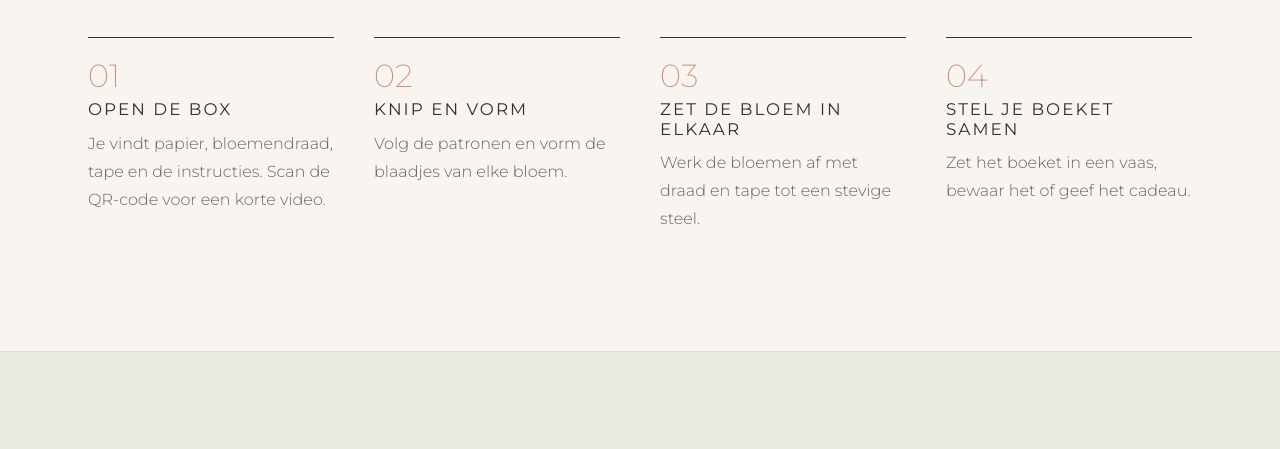
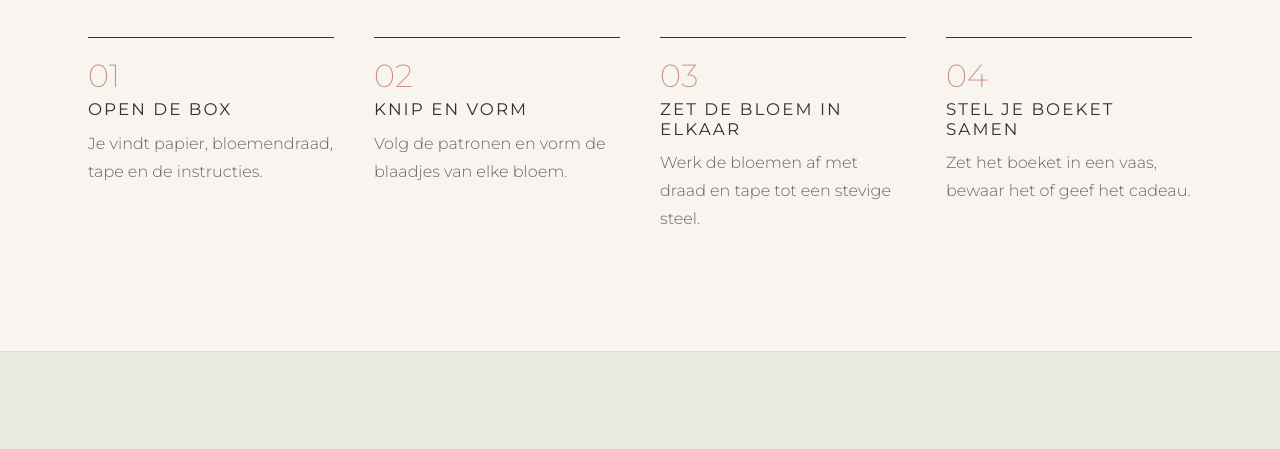
Before and after one commit to b-man9470/bloemig, a plain HTML site: page index.html in a window 1280 px wide. Shown: the part 2280-2729 px from the top of the page. Drawn offline with Linux system fonts and the light colour scheme.

Commit message:
tekstuele fix

```diff
--- a/index.html
+++ b/index.html
@@ -616,8 +616,7 @@
             <li>
               <h3>Open de box</h3>
               <p>
-                Je vindt papier, bloemendraad, tape en de instructies. Scan de
-                QR-code voor een korte video.
+                Je vindt papier, bloemendraad, tape en de instructies.
               </p>
             </li>
             <li>
```
